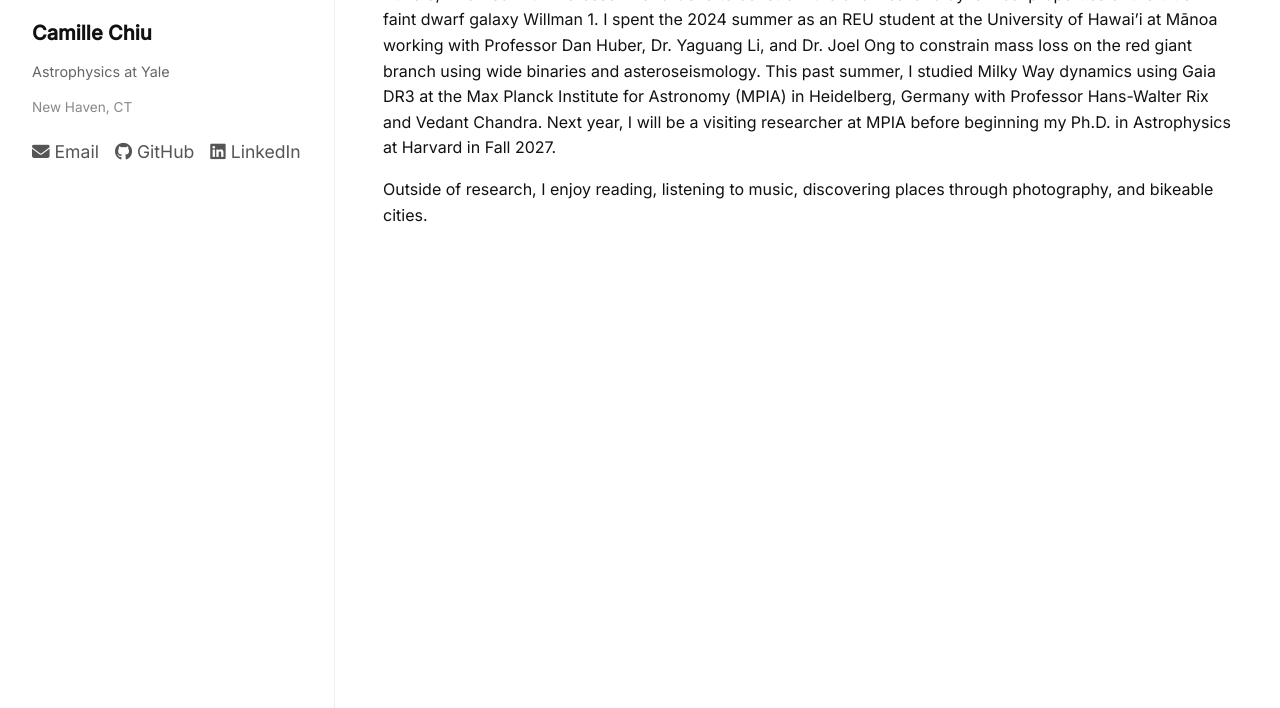
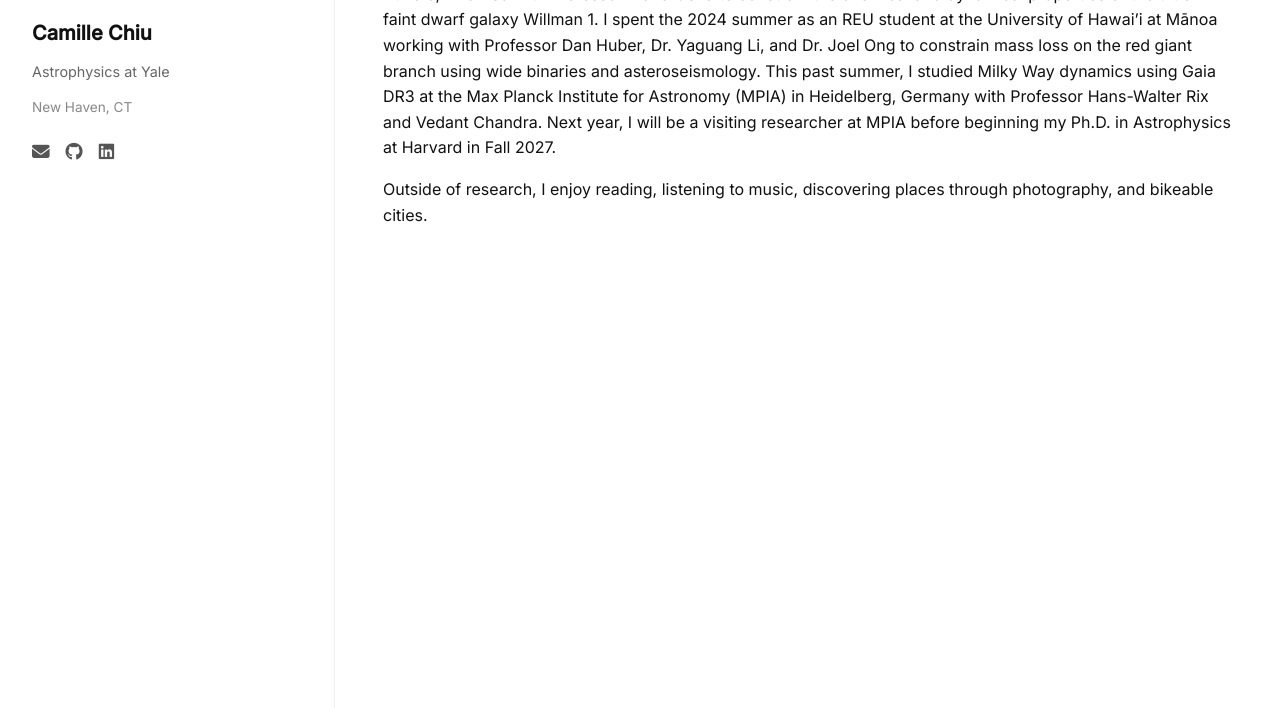
Before and after one commit to camchiu/camchiu.github.io, a Jekyll site: the page built from index.md, in a window 1280 px wide, cut to the strip 192-900 px from the top of the page. Built offline with Jekyll 4.4.1, drawn with Linux system fonts in a browser that asks for light colours.

Commit message:
Update default.html

```diff
--- a/_layouts/default.html
+++ b/_layouts/default.html
@@ -27,17 +27,14 @@
       <div class="icon-links">
         <a href="mailto:{{ site.author.email }}" aria-label="Email">
           <i class="fas fa-envelope"></i>
-          <span>Email</span>
         </a>
 
         <a href="https://github.com/{{ site.author.github }}" aria-label="GitHub">
           <i class="fab fa-github"></i>
-          <span>GitHub</span>
         </a>
 
         <a href="{{ site.author.linkedin }}" aria-label="LinkedIn">
           <i class="fab fa-linkedin"></i>
-          <span>LinkedIn</span>
         </a>
       </div>
     </aside>
```
